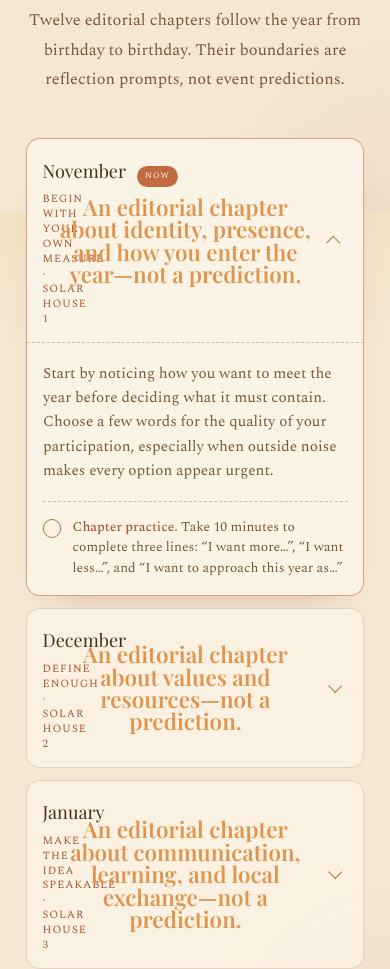
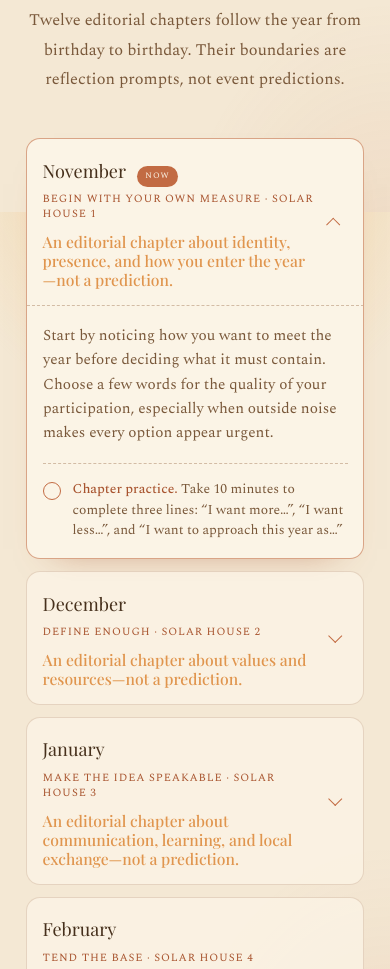
Before and after one commit to valery-om/omyear, an Astro site in the folder web/: page /0811 in a window 390 px wide. Shown: the part 10760-11729 px from the top of the page. Built offline with nearby package versions, Linux system fonts and the light colour scheme; Astro itself is replaced by a stand-in of ours; a web font is replaced by a local one.

Commit message:
Fix responsive chapter layouts

```diff
--- a/web/src/styles/global.css
+++ b/web/src/styles/global.css
@@ -906,9 +906,11 @@ p:last-child { margin-bottom: 0; }
 
 .experience-editorial-atlas .places-section {
   position: relative;
+  left: 50%;
   width: min(73rem, calc(100% - 2rem));
   max-width: none;
   margin-block: 4rem;
+  transform: translateX(-50%);
   padding: clamp(4rem, 8vw, 7rem) clamp(1.3rem, 6vw, 5.5rem);
   overflow: hidden;
   border: 1px solid rgba(241, 188, 106, 0.36);
@@ -1361,7 +1363,7 @@ p:last-child { margin-bottom: 0; }
 }
 .experience-editorial-atlas .month__summary {
   display: grid;
-  grid-template-columns: minmax(0, 1fr) auto 1.2rem;
+  grid-template-columns: minmax(11rem, 0.72fr) minmax(0, 1.28fr) 1.2rem;
   gap: 1rem;
   align-items: center;
   min-height: 6rem;
@@ -1374,7 +1376,15 @@ p:last-child { margin-bottom: 0; }
 .experience-editorial-atlas .month__top { justify-content: flex-start; gap: 0.7rem; margin-bottom: 0.35rem; }
 .experience-editorial-atlas .month__name { font-size: 1.28rem; }
 .experience-editorial-atlas .month__tags { display: block; margin: 0; line-height: 1.35; }
-.experience-editorial-atlas .month__note { min-width: 1.6rem; text-align: center; }
+.experience-editorial-atlas .month__note {
+  min-width: 0;
+  max-width: 34ch;
+  font-size: clamp(0.98rem, 2vw, 1.12rem);
+  font-weight: 500;
+  line-height: 1.2;
+  overflow-wrap: anywhere;
+  text-align: left;
+}
 .experience-editorial-atlas .month__current {
   display: none;
   padding: 0.18rem 0.5rem 0.2rem;
@@ -1402,6 +1412,20 @@ p:last-child { margin-bottom: 0; }
 }
 .experience-editorial-atlas .month__content .month__text { padding-top: 1.15rem; }
 @keyframes monthOpen { from { opacity: 0; transform: translateY(-0.35rem); } to { opacity: 1; transform: none; } }
+
+@media (max-width: 760px) {
+  .experience-editorial-atlas .month__summary {
+    grid-template-areas:
+      "copy arrow"
+      "note arrow";
+    grid-template-columns: minmax(0, 1fr) 1.2rem;
+    gap: 0.5rem 0.8rem;
+    align-items: center;
+  }
+  .experience-editorial-atlas .month__summary-copy { grid-area: copy; }
+  .experience-editorial-atlas .month__note { grid-area: note; max-width: none; }
+  .experience-editorial-atlas .month__arrow { grid-area: arrow; }
+}
 
 .experience-editorial-atlas .day__meta { display: flex; flex-wrap: wrap; gap: 0.45rem 0.65rem; align-items: baseline; }
 .experience-editorial-atlas .day__date { color: var(--sienna); font-family: var(--font-display); font-size: 0.78rem; font-style: italic; }
@@ -1848,6 +1872,7 @@ html.js .film[data-reveal].is-visible {
   }
   .month__note { display: inline-block; transform-origin: right center; transition: transform 0.35s cubic-bezier(0.3, 1.5, 0.4, 1); }
   .month:hover .month__note { transform: scale(1.18); }
+  .experience-editorial-atlas .month:hover .month__note { transform: none; }
   .duet-fact { transition: transform 0.35s cubic-bezier(0.2, 0.7, 0.2, 1), box-shadow 0.35s ease; }
   .duet-fact:hover,
   html.js .duet-fact[data-reveal].is-visible:hover {
@@ -1935,10 +1960,12 @@ html.js .film[data-reveal].is-visible {
   .experience-editorial-atlas .manifest-section { margin-inline: -0.5rem; padding-inline: 1.25rem; border-radius: 1rem; }
   .experience-editorial-atlas .manifest__body p { font-size: 1.02rem; line-height: 1.68; }
   .experience-editorial-atlas .places-section {
+    left: auto;
     width: calc(100% + 1rem);
     margin-inline: -0.5rem;
     padding: 4rem 1rem;
     border-radius: 1rem;
+    transform: none;
   }
   .places-compass { grid-template-columns: minmax(0, 1fr); gap: 0.55rem; }
   .places-compass__item { padding: 0.95rem 0.9rem; }
```
